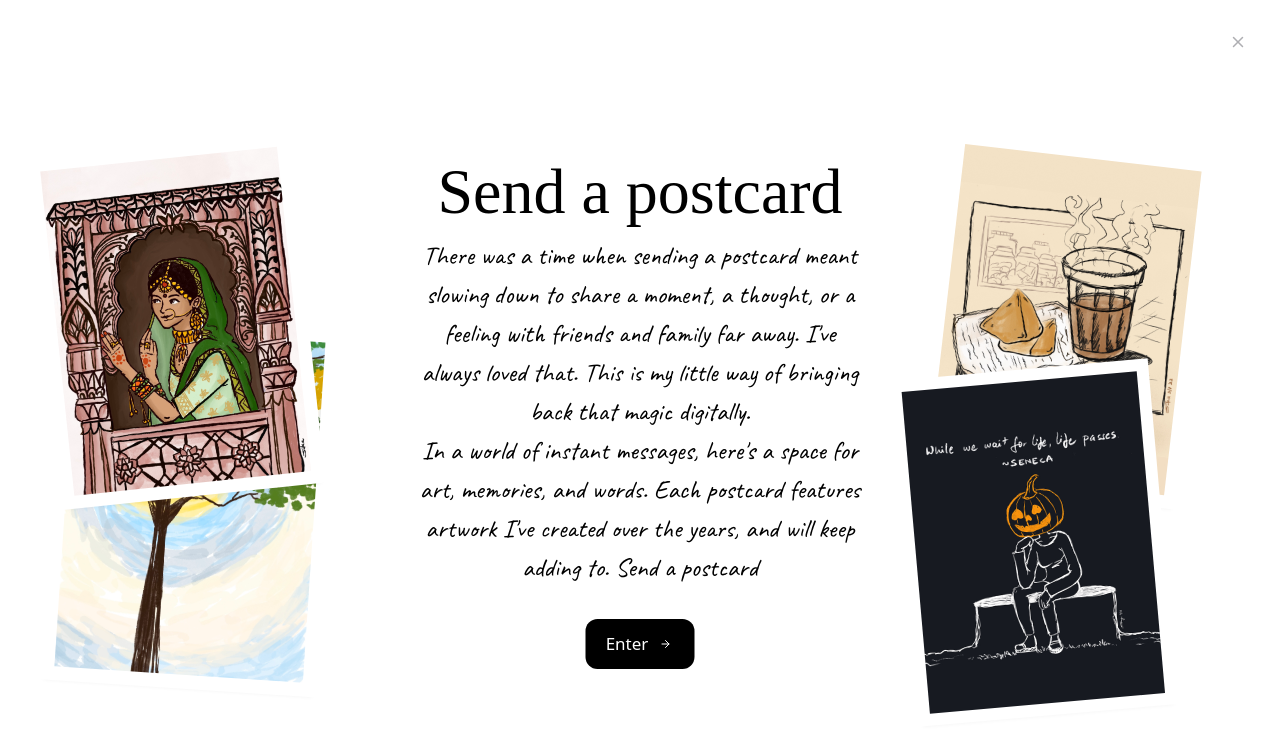
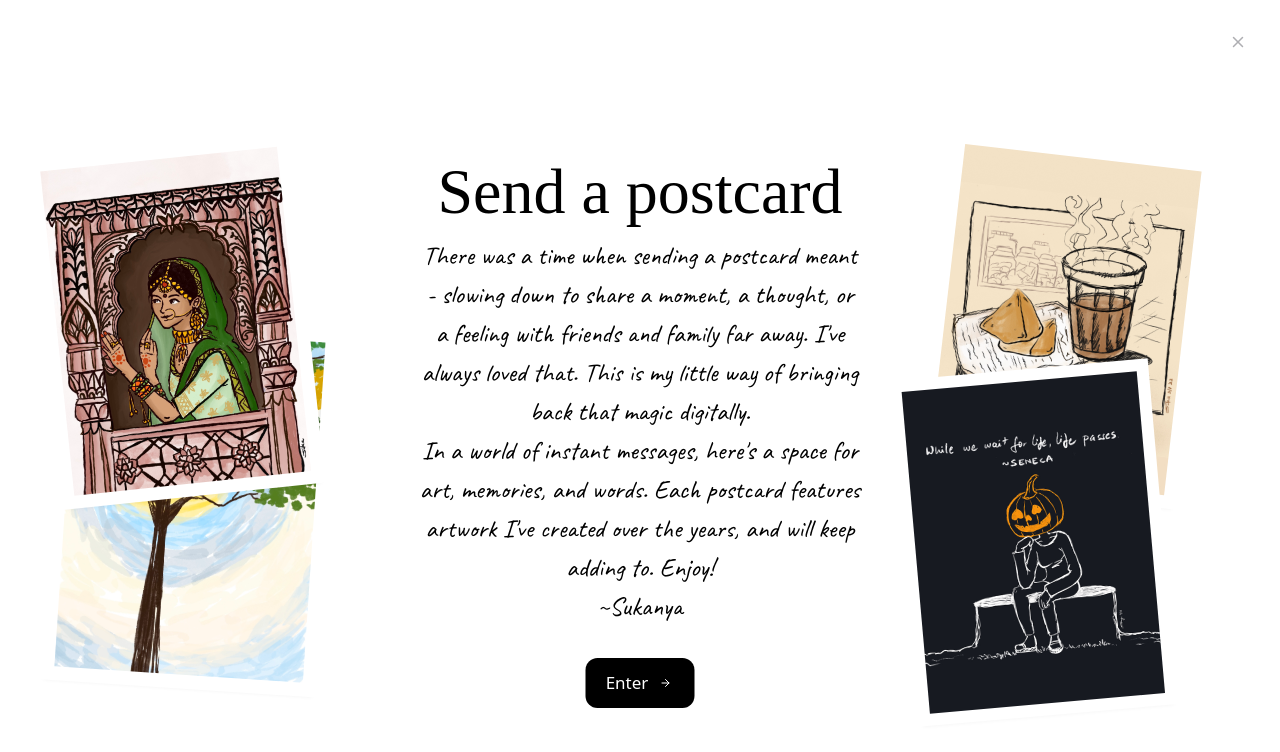
Before and after one commit to bunsamosa/postcard, a SvelteKit app: page / in a window 1280 px wide. Shown: the top 752 px of the page. Built offline with nearby package versions, Linux system fonts and the light colour scheme; a web font is replaced by a local one.

Commit message:
Copy changes

```diff
--- a/src/routes/+page.svelte
+++ b/src/routes/+page.svelte
@@ -63,8 +63,8 @@
         <div class="text-center text-black text-[48px] sm:text-[64px] font-jomhuria font-normal w-full leading-[48px] sm:leading-[64px]">Send a postcard</div>
 
         <div class="text-center font-caveat text-[22px] sm:text-[26px] leading-[1.5] text-black px-[2px]">
-          There was a time when sending a postcard meant slowing down to share a moment, a thought, or a feeling with friends and family far away. I've always loved that. This is my little way of bringing back that magic digitally.<br>
-          In a world of instant messages, here's a space for art, memories, and words. Each postcard features artwork I've created over the years, and will keep adding to. Send a postcard
+          There was a time when sending a postcard meant - slowing down to share a moment, a thought, or a feeling with friends and family far away. I've always loved that. This is my little way of bringing back that magic digitally.<br>
+          In a world of instant messages, here's a space for art, memories, and words. Each postcard features artwork I've created over the years, and will keep adding to. Enjoy! <br> ~Sukanya
         </div>
       </div>
 
--- a/src/routes/select/+page.svelte
+++ b/src/routes/select/+page.svelte
@@ -172,8 +172,8 @@
     <div class="flex flex-col items-center justify-center w-full max-w-xl mx-auto px-4 -mt-9">
       <h2 class="font-jomhuria font-normal text-[56px] mb-0 text-center">About</h2>
       <p class="font-caveat text-[26px] text-center text-black max-w-2xl">
-        There was a time when sending a postcard meant slowing down to share a moment, a thought, or a feeling with friends and family far away. I've always loved that. This is my little way of bringing back that magic digitally.<br><br>
-        In a world of instant messages, here's a space for art, memories, and words. Each postcard features artwork I've created over the years, and will keep adding to. Enjoy!
+        There was a time when sending a postcard meant - slowing down to share a moment, a thought, or a feeling with friends and family far away. I've always loved that. This is my little way of bringing back that magic digitally.<br><br>
+        In a world of instant messages, here's a space for art, memories, and words. Each postcard features artwork I've created over the years, and will keep adding to. Enjoy! <br> ~Sukanya
       </p>
     </div>
     <!-- Corner Image -->
```
